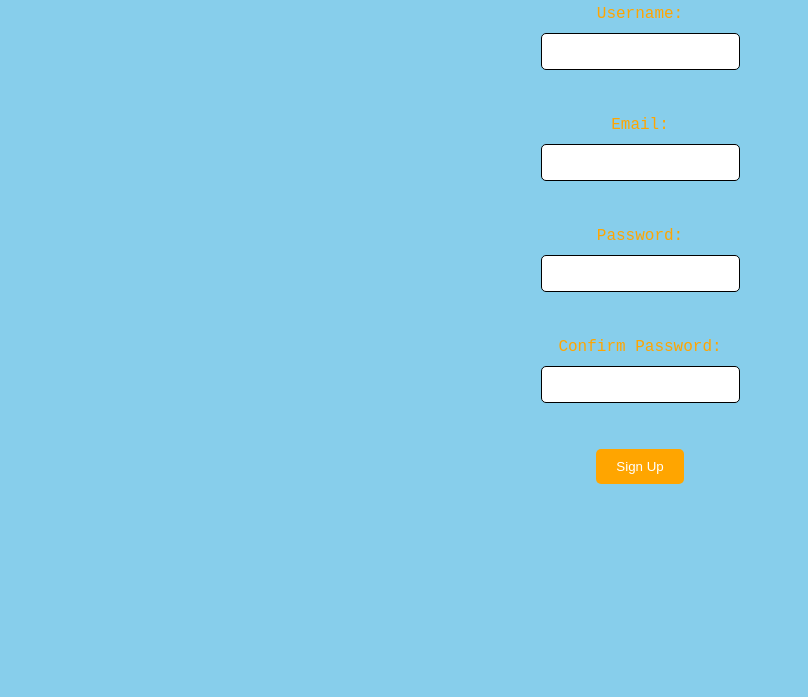
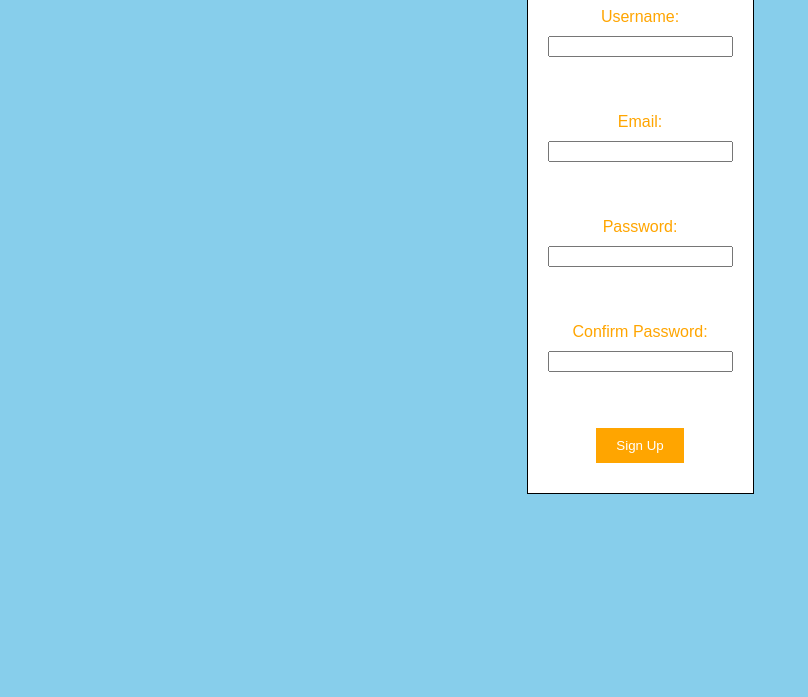
Before and after one commit to abdulwalidev/spdump, a website: page index.html in a window 1280 px wide. Shown: the part 103-800 px from the top of the page, without its empty margins (0-808 px from the left). Drawn offline with Linux system fonts and the light colour scheme.

Commit message:
Update styles.css

```diff
--- a/styles.css
+++ b/styles.css
@@ -1,38 +1,32 @@
 body {
+    font-family: Arial, sans-serif;
     background-color: skyblue;
     color: orange;
-    font-family: 'Courier New', Courier, monospace;
-}
-
-.container {
-    width: 80%;
-    margin: 0 auto;
     text-align: center;
 }
 
 h1 {
-    margin-top: 50px;
+    color: orange;
 }
 
 form {
-    display: flex;
-    flex-direction: column;
-    align-items: center;
+    display: inline-block;
+    margin: 0 auto;
+    padding: 20px;
+    border: 1px solid black;
+    background-color: white;
 }
 
-input {
-    margin: 10px 0;
-    padding: 10px;
-    border: 1px solid black;
-    border-radius: 5px;
+label, input, button {
+    display: block;
+    margin: 10px auto;
 }
 
 button {
-    padding: 10px 20px;
     background-color: orange;
     border: none;
-    border-radius: 5px;
     color: white;
+    padding: 10px 20px;
     cursor: pointer;
 }
 
```
